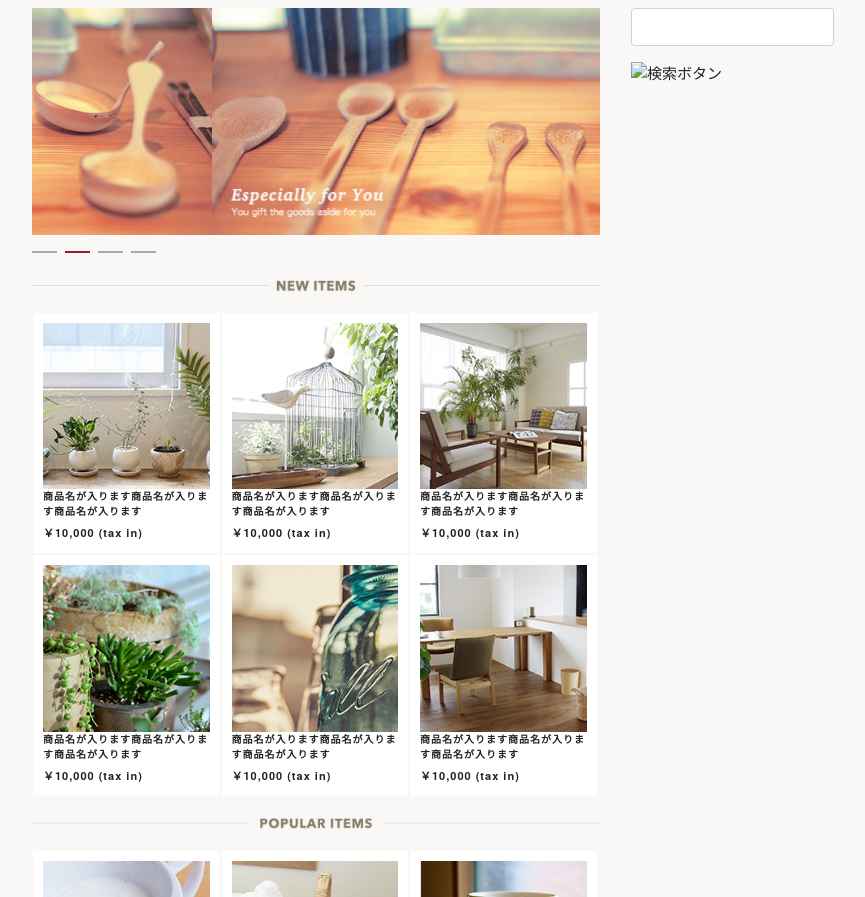
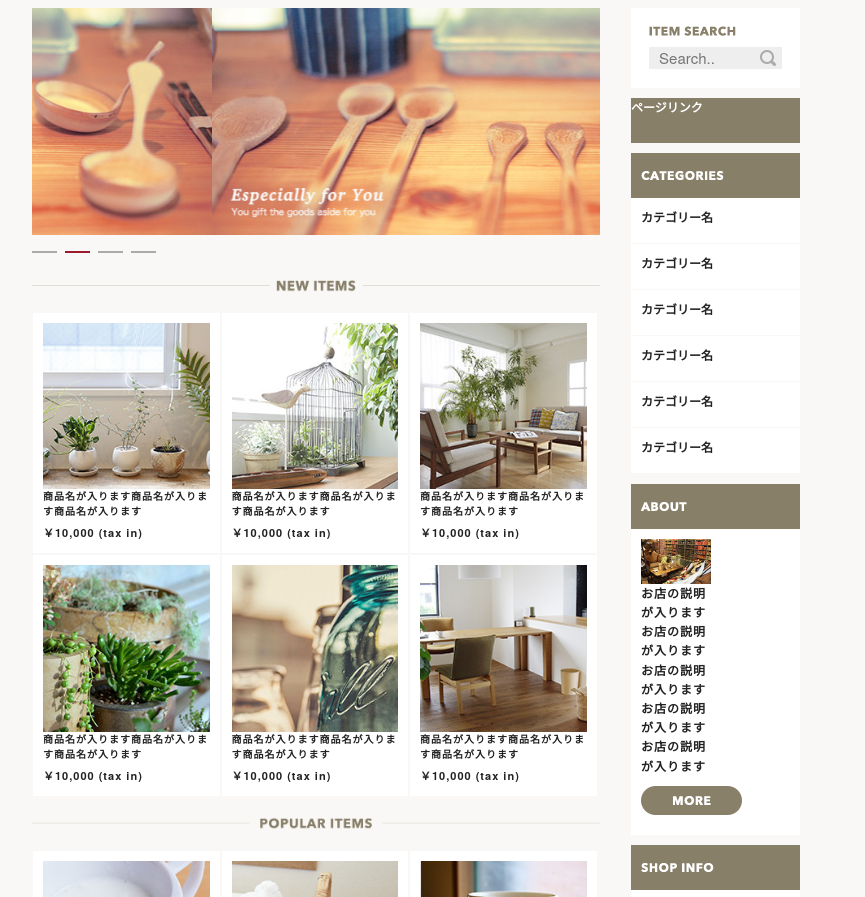
Before and after one commit to asiha28cm/shopping-site-first-git, a plain HTML site: page index.html in a window 1280 px wide. Shown: the part 91-988 px from the top of the page, without its empty margins (224-1089 px from the left). Drawn offline with nearby package versions, Linux system fonts and the light colour scheme.

Commit message:
サイドメニューほぼ完成

```diff
--- a/css/style.scss
+++ b/css/style.scss
@@ -44,7 +44,7 @@ body {
 --------------------------------------------------*/
 
 header {
-  padding: 0 20px;
+  padding: 0;
   .navi {
     width: 100%;
   }
@@ -130,6 +130,10 @@ header {
     }
   }
 }
+
+
+/* メイン
+--------------------------------------------------*/
 
 main {
   clear: both;
@@ -254,3 +258,114 @@ main {
     }
   }
 }
+
+form {
+  margin-bottom: 0;
+  .search_box {
+    width: 100%;
+    height: 2.2rem;
+    margin-bottom: 0;
+    border-radius: 0;
+    border: none;
+    background: url("../images/top/search_icon.png") no-repeat 95% 50% #eeeeee;
+  }
+}
+
+.sidemenu_box {
+  padding: 10px;
+  background-color: white;
+  margin-bottom: 10px;
+  position: relative;
+}
+
+navi {
+  ul {
+    list-style: none;
+    margin-bottom: 10px;
+    li {
+      height: 25px;
+      margin: 0;
+      padding: 10px;
+      background-color: white;
+      border-bottom: 1px solid $base;
+      list-style-position: inside;
+      @include fontsize(12);
+      font-weight: bold;
+    }
+  }
+}
+
+.sidemenu_title {
+  padding: 10px;
+  background-color: $brown;
+  height: 25px;
+  position: relative;
+  .textdecoration {
+    position: absolute;
+    top: 0;
+    left: 0;
+    width: 100%;
+    height: 100%;
+    text-decoration: none;
+    color: white;
+    vertical-align: middle;
+  }
+}
+
+#pagelink {
+  margin-bottom: 10px;
+}
+
+.middle {
+  position: absolute;
+  top: 0;
+  bottom: 0;
+  margin: auto;
+}
+
+#pagelink {
+  color: white;
+  @include fontsize(12);
+  font-weight: bold;
+}
+
+#itemsearch {
+  margin-bottom: 10px;
+}
+
+#itemsearch_box {
+  padding: 18px;
+}
+
+#flex_box {
+  display: flex;
+  flex-wrap: wrap;
+  #flex {
+    width: 47%;
+    height: 47%;
+    margin-right: 15px;
+  }
+  p {
+    width: 47%;
+    @include fontsize(12);
+    font-weight: bold;
+    letter-spacing: 0.1rem;
+    margin-bottom: 0;
+  }
+  #flexbtn {
+    margin: 10px 0;
+  }
+}
+
+#pagetop {
+  a {
+    display: block;
+    padding: 20px;
+    img {
+      width: 35%;
+      margin: auto;
+    }
+  }
+}
+
+@media (min-width: 550px) {}
--- a/index.html
+++ b/index.html
@@ -19,10 +19,10 @@
   <header>
     <div id="header_in" class="container">
       <div class="row">
-        <div class="four columns logo">
+        <div class="three columns logo">
           <h1><a href="index.html"><img class="u-max-full-width" src="images/top_sp/logo.png" alt="AppleBerry_logo" src set="images/top.sp/logo@2x.png"></a></h1>
         </div>
-        <div class="eight columns navi">
+        <div class="nine columns navi">
           <div class="sp_navi">
             <ul class="sp_navi_li">
               <li>
@@ -73,13 +73,15 @@
               <img class="u-full-width" src="images/top/ca_banner.jpg" alt="" />
               <img class="u-full-width" src="images/top/ca_banner.jpg" alt="" />
             </div>
-          </div><!--owlbox-->
+          </div>
+          <!--owlbox-->
           <div class="sp_title_img">
             <img class="u-max-full-width" src="images/top_sp/title_new_item.png" alt="New Items" srcset="images/top_sp/title_new_item@2x.png">
           </div>
           <div class="pc_title_img">
             <img class="u-max-full-width" src="images/top/title_newitems.png" alt="New Items">
-          </div><!--new_items_title-->
+          </div>
+          <!--new_items_title-->
           <div class="flex_container">
             <div class="flex_item">
               <img class="u-max-full-width" src="images/top/item_01.jpg" alt="商品名">
@@ -111,13 +113,15 @@
               <div class="item_title">商品名が入ります商品名が入ります商品名が入ります</div>
               <p>￥10,000 (tax in)</p>
             </div>
-          </div><!--new_items-->
+          </div>
+          <!--new_items-->
           <div class="sp_title_img">
             <img class="u-max-full-width" src="images/top_sp/title_popular.png" alt="Popular Items" srcset="images/top_sp/title_popular@2x.png">
           </div>
           <div class="pc_title_img">
             <img class="u-max-full-width" src="images/top/title_popular.png" alt="Popular Items">
-          </div><!--poplar_items_title-->
+          </div>
+          <!--poplar_items_title-->
           <div class="flex_container">
             <div class="flex_item">
               <img class="u-max-full-width" src="images/top/item_07.jpg" alt="商品名">
@@ -149,13 +153,15 @@
               <div class="item_title">商品名が入ります商品名が入ります商品名が入ります</div>
               <p>￥10,000 (tax in)</p>
             </div>
-          </div><!--poplar_items-->
+          </div>
+          <!--poplar_items-->
           <div class="sp_title_img">
             <img class="u-max-full-width" src="images/top_sp/title_guide.png" alt="Shopping Guide" srcset="images/top_sp/title_guide@2x.png">
           </div>
           <div class="pc_title_img">
             <img class="u-max-full-width" src="images/top/title_guide.png" alt="Shopping Guide">
-          </div><!--guide_title-->
+          </div>
+          <!--guide_title-->
           <div class="info_flex_container">
             <div id="info_box" class="flex_item">
               <div class="info_title">お届けについて</div>
@@ -180,23 +186,53 @@
           </div>
         </section>
         <aside id="side_menu" class="three columns">
-          <form action="" method="get">
-            <input type="hidden" name="mode" value="srh">
-            <input type="text" name="keyword" class="srb1">
-            <input type="image" value="検索" 　src="images/top/search_icon.png" class="srb2" alt="検索ボタン">
-          </form>
+          <div id="itemsearch_box" class="sidemenu_box">
+            <img id="itemsearch" src="images/top/itemserch.png" alt="Item Serch">
+            <form action="#" method="get">
+              <input type="text" class="search_box" placeholder="Search..">
+            </form>
+          </div>
+          <div id="pagelink" class="sidemenu_title"><a href="" class="textdecoration">ページリンク</a></div>
           <navi>
-            <!--ページリンク-->
+            <div class="sidemenu_title">
+              <img class="middle" src="images/top/categories.png" alt="Categories">
+            </div>
+            <ul>
+              <li>カテゴリー名</li>
+              <li>カテゴリー名</li>
+              <li>カテゴリー名</li>
+              <li>カテゴリー名</li>
+              <li>カテゴリー名</li>
+              <li>カテゴリー名</li>
+            </ul>
           </navi>
           <navi>
-            <!--カテゴリー-->
+            <div class="sidemenu_title">
+              <img class="middle" src="images/top/about.png" alt="About">
+            </div>
+            <div id="flex_box" class="sidemenu_box">
+              <img id="flex" class="u-max-full-width" src="images/top/about_img.jpg" alt="">
+              <p>お店の説明が入りますお店の説明が入りますお店の説明が入りますお店の説明が入りますお店の説明が入ります
+                <br>
+                <a class="more_btn" href=""><img id="flexbtn" src="images/top/more_btn.png" alt="More"></a>
+                <p>
+            </div>
           </navi>
           <navi>
-            <!--アバウト-->
+            <div class="sidemenu_title">
+              <img class="middle" src="images/top/shop_info.png" alt="ShopInfo">
+            </div>
+            <div id="flex_box" class="sidemenu_box">
+              <img id="flex" class="u-max-full-width" src="images/top/shopinfo_img.jpg" alt="">
+              <p>お店の説明が入りますお店の説明が入りますお店の説明が入りますお店の説明が入りますお店の説明が入ります
+                <br>
+                <a class="more_btn" href=""><img id="flexbtn" src="images/top/more_btn.png" alt="More"></a>
+              </p>
+            </div>
           </navi>
-          <navi>
-            <!--ショップインフォ-->
-          </navi>
+          <p id="pagetop">
+            <a href "#"><img src="images/top/pagetop.png"></a>
+          </p>
         </aside>
       </div>
     </div>
@@ -204,7 +240,7 @@
   <footer>
     <!--フッター部分-->
   </footer>
-  <script type="text/javascript" src="https://ajax.googleapis.com/ajax/libs/jquery/1.10.2/jquery.min.js"></script>
+  <script type="text/javascript" src="//ajax.googleapis.com/ajax/libs/jquery/1.10.2/jquery.min.js"></script>
   <script src="owlcarousel/owl.carousel.min.js"></script>
   <script>
   $(function() {
@@ -228,6 +264,18 @@
     })
   });
   </script>
+  <script>
+  $(function() {
+    var topBtn = $('#pagetop');
+    topBtn.click(function() {
+      $('body,html').animate({
+        scrollTop: 0
+      }, 500);
+      return false;
+    });
+
+  });
+  </script>
 </body>
 
 </html>
```
Also changed, not shown: css/style.css, 1 other file.
